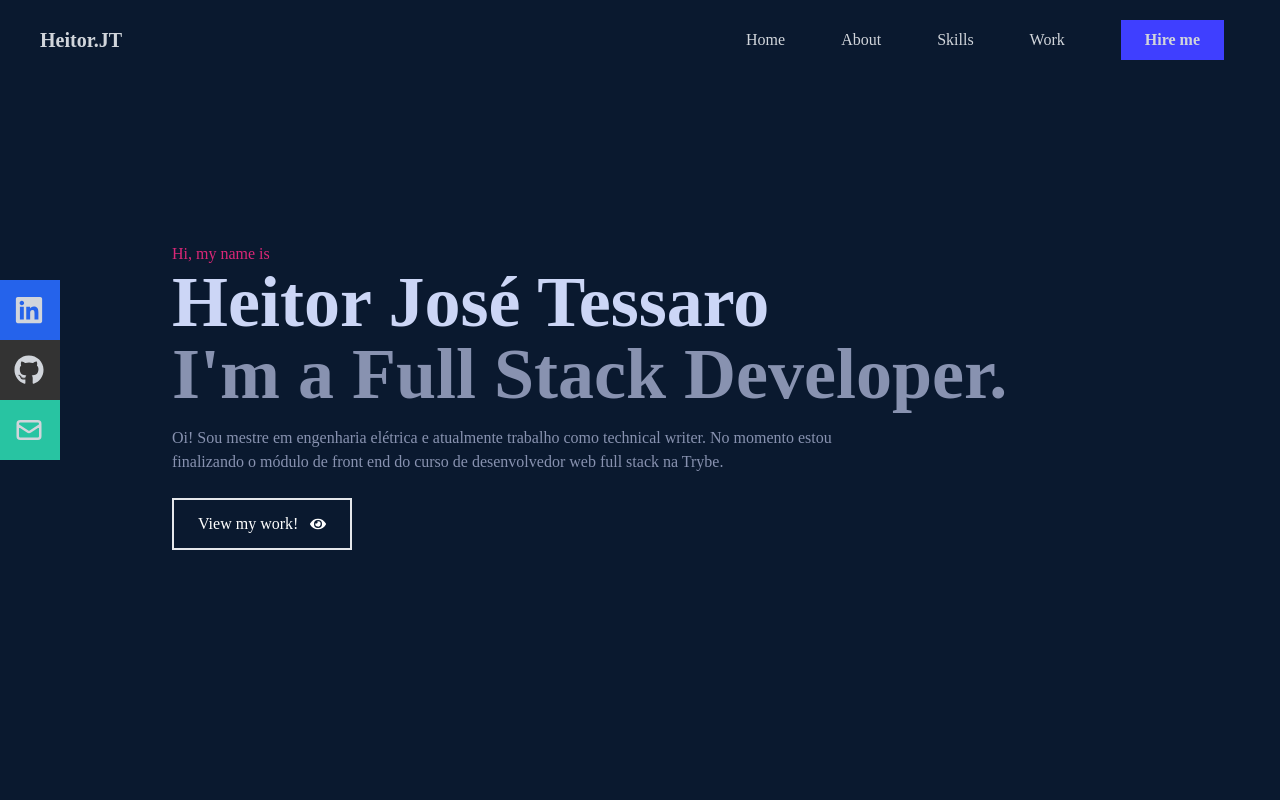
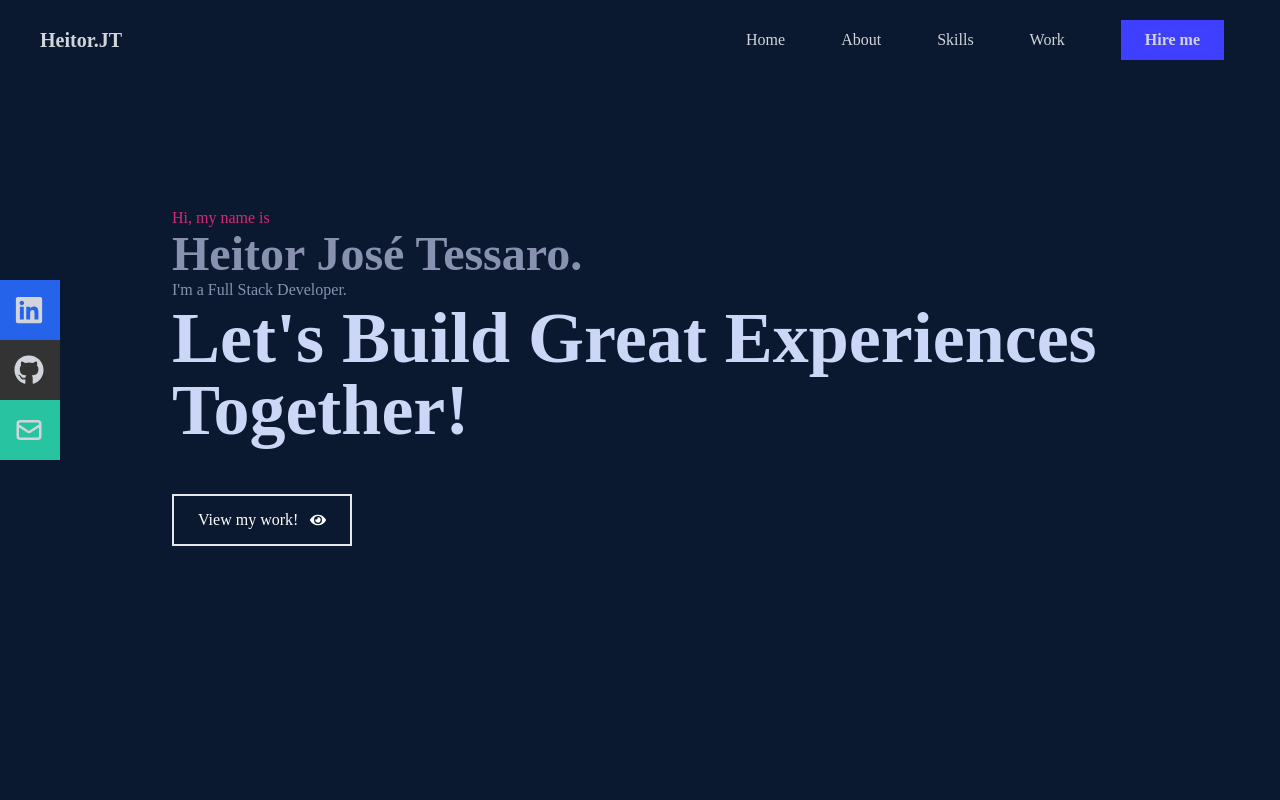
Before and after one commit to heitortessaro/portifolio-2.0, a React (Create React App) app: page / in a window 1280 px wide. Shown: the top 800 px of the page. Built offline with nearby package versions, Linux system fonts and the light colour scheme.

Commit message:
Update home component.

```diff
--- a/src/components/Home.jsx
+++ b/src/components/Home.jsx
@@ -8,19 +8,16 @@ export default function Home() {
       {/* container */}
       <div className="max-w-[1000px] mx-auto px-8 flex flex-col justify-center h-full">
         <p className="text-pink-600 ">Hi, my name is</p>
+        <p className="text-3xl sm:text-5xl font-bold text-[#8892b0]">Heitor José Tessaro.</p>
+        <p className="text-[#8892b0]">I'm a Full Stack Developer.</p>
         <h1 className="text-4xl sm:text-7xl font-bold text-[#ccd6f6]">
-          Heitor José Tessaro
+          Let's Build Great Experiences Together!
         </h1>
-        <h2 className="text-4xl sm:text-7xl font-bold text-[#8892b0]">
-          I'm a Full Stack Developer.
-        </h2>
-        <p className="text-[#8892b0] py-4 max-w-[700px]">
-          Oi! Sou mestre em engenharia elétrica e atualmente trabalho como
-          technical writer. No momento estou finalizando o módulo de front end
-          do curso de desenvolvedor web full stack na Trybe.{' '}
-        </p>
+        {/* <p className="text-[#8892b0] py-4 max-w-[700px]">
+          Description
+        </p> */}
         <div>
-          <button className="text-white group border-2 px-6 py-3 my-2 flex items-center hover:bg-pink-600 hover:border-pink-600">
+          <button className="text-white group border-2 px-6 py-3 my-12 flex items-center hover:bg-pink-600 hover:border-pink-600">
             View my work!
             {/* <span className="group-hover:rotate-90 duration-300"> */}
             <span>
```
